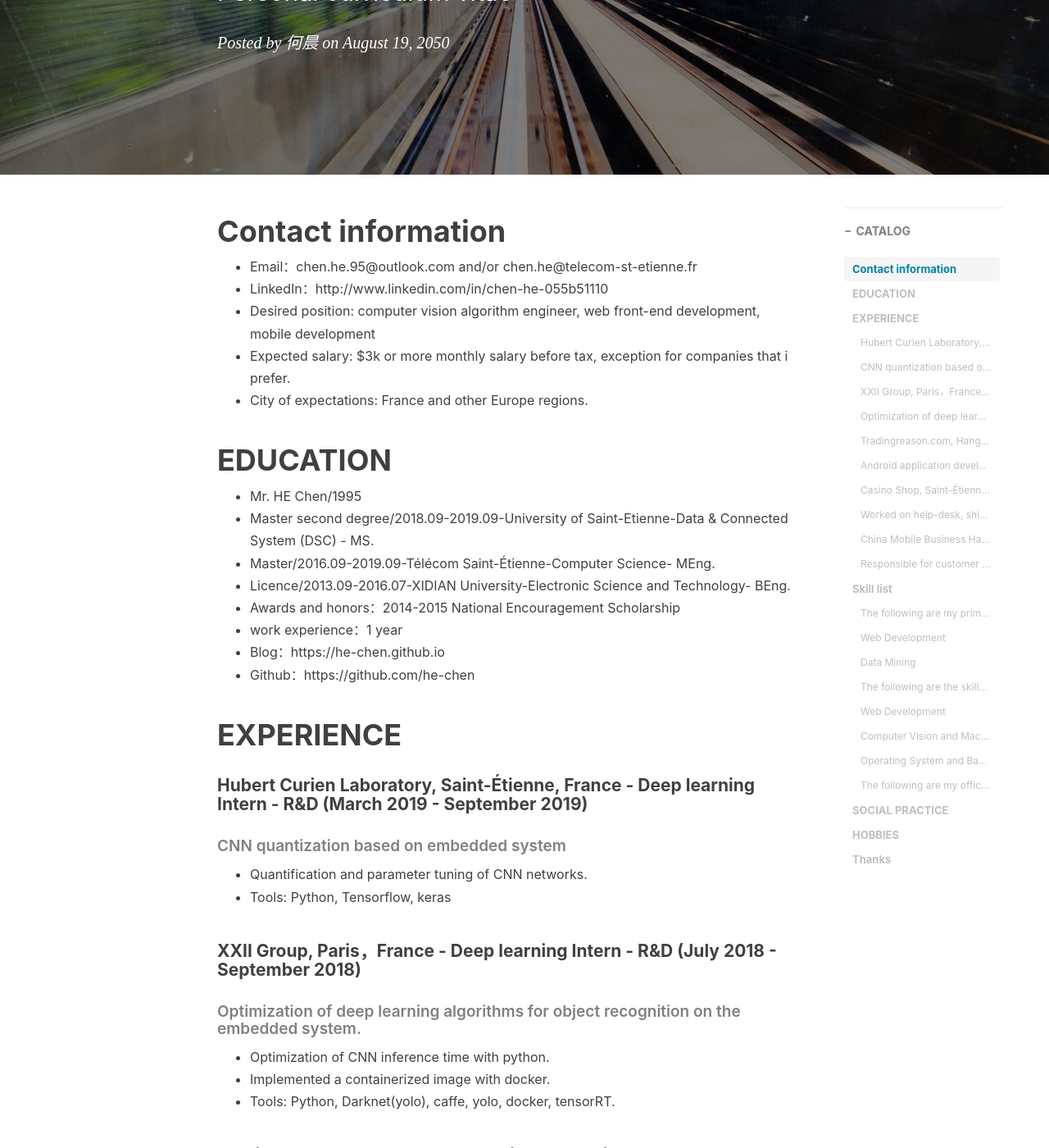
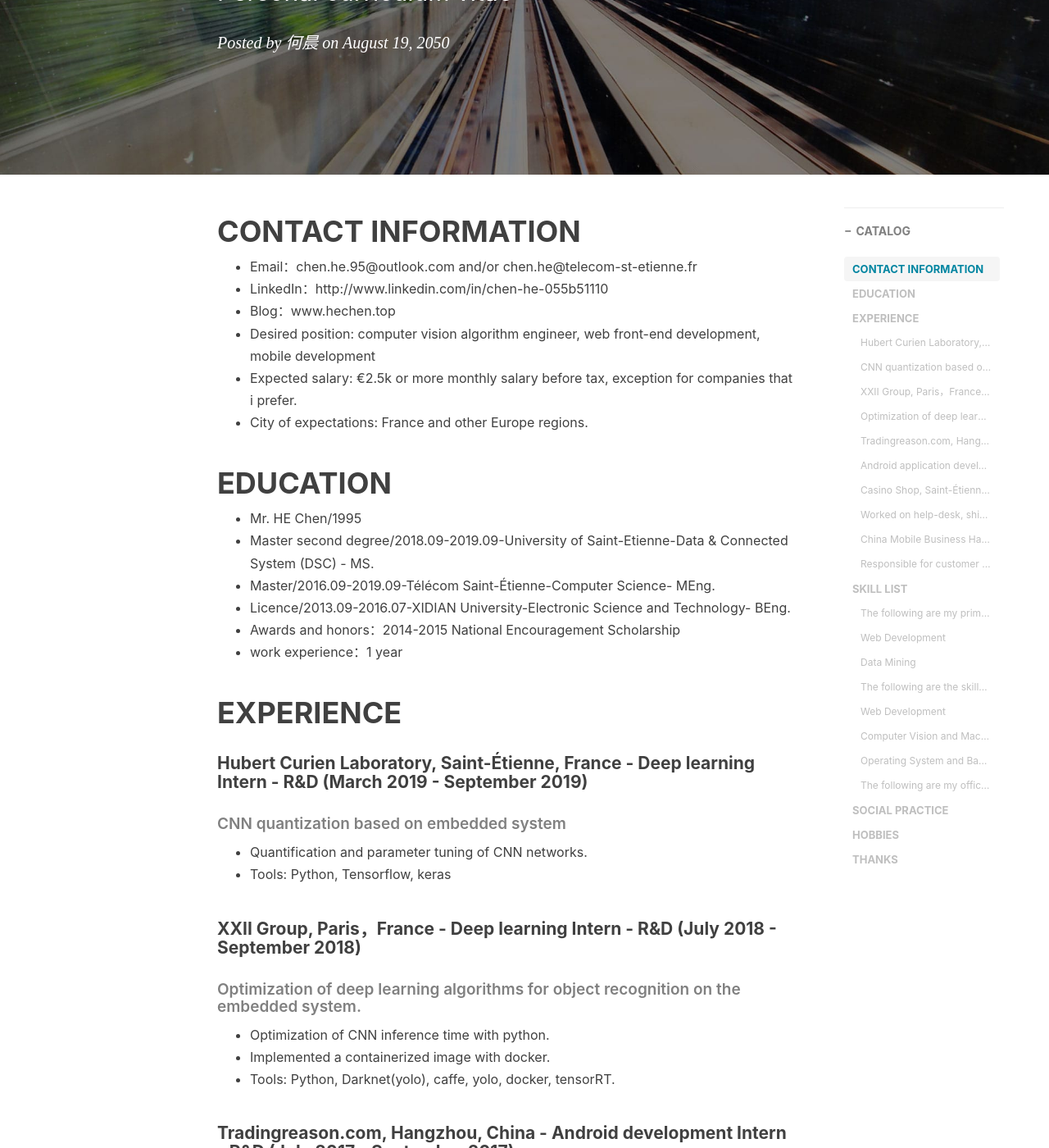
Before and after one commit to he-chen-95/he-chen-95.github.io, a Jekyll site: the page built from _posts/2050-08-19-He-Chen-resume.md, in a window 1280 px wide and 1400 px high, scrolled down 310 px. Shown: the whole window at 82% size. Built offline with Jekyll 4.4.1, drawn with Linux system fonts in a browser that asks for light colours; nearby versions of some CDN libraries; comment, search, counter and statistics services are not loaded; some of the changed text lies outside the part shown.

Commit message:
Update 2050-08-19-He-Chen-resume.md

```diff
--- a/_posts/2050-08-19-He-Chen-resume.md
+++ b/_posts/2050-08-19-He-Chen-resume.md
@@ -11,11 +11,12 @@ tags:
     - 个人简历
 ---
 
-# Contact information
+# CONTACT INFORMATION
 - Email：chen.he.95@outlook.com and/or chen.he@telecom-st-etienne.fr
 - LinkedIn：http://www.linkedin.com/in/chen-he-055b51110
+- Blog：www.hechen.top
 - Desired position: computer vision algorithm engineer, web front-end development, mobile development
-- Expected salary: $3k or more monthly salary before tax, exception for companies that i prefer.
+- Expected salary: €2.5k or more monthly salary before tax, exception for companies that i prefer.
 - City of expectations: France and other Europe regions.
 
 # EDUCATION
@@ -25,8 +26,6 @@ tags:
  - Licence/2013.09-2016.07-XIDIAN University-Electronic Science and Technology- BEng.
  - Awards and honors：2014-2015 National Encouragement Scholarship
  - work experience：1 year
- - Blog：https://he-chen.github.io
- - Github：https://github.com/he-chen
 
 # EXPERIENCE
 #### Hubert Curien Laboratory, Saint-Étienne, France - Deep learning Intern - R&D (March 2019 - September 2019)
@@ -59,7 +58,7 @@ tags:
 * provide customer service.
 * observe and learn router installation & configuration process.
 
-# Skill list
+# SKILL LIST
 #### The following are my primary skills
 ##### Web Development
 - Web development: AngularJS, React-Native, SpringBoot+Postman (API test).
@@ -99,5 +98,5 @@ tags:
 
 ---
 
-# Thanks
+# THANKS
 Thank you for taking the time to read my resume and look forward to having the opportunity to work with you.
```
